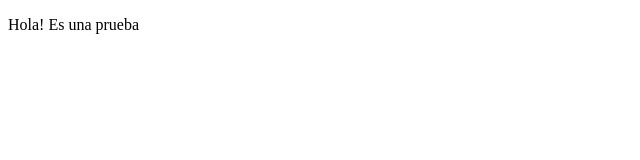
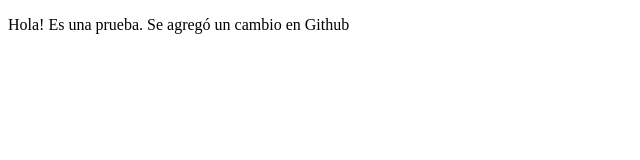
Before and after one commit to leogaticar/testing, a plain HTML site: page index.html in a window 1280 px wide. Shown: the whole page, without its empty margins (0-640 px from the left). Drawn offline with Linux system fonts and the light colour scheme.

Commit message:
update index.html

```diff
--- a/index.html
+++ b/index.html
@@ -7,6 +7,6 @@
     <title>Document</title>
 </head>
 <body>
-    <p>Hola! Es una prueba</p>
+    <p>Hola! Es una prueba. Se agregó un cambio en Github</p>
 </body>
 </html>
```
